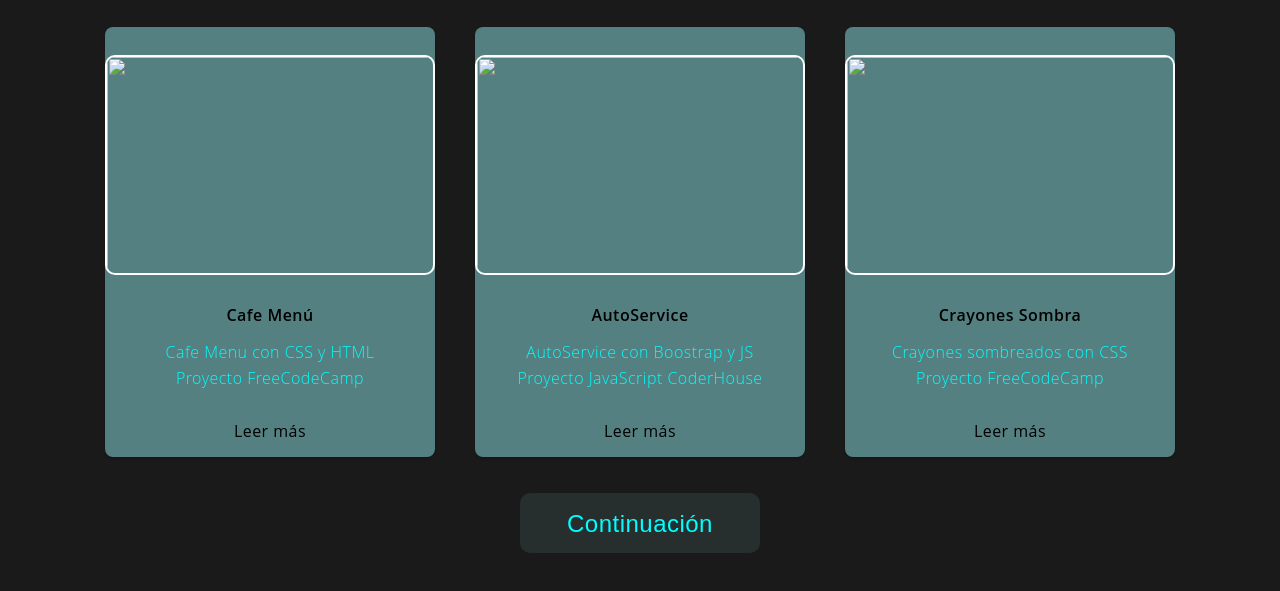
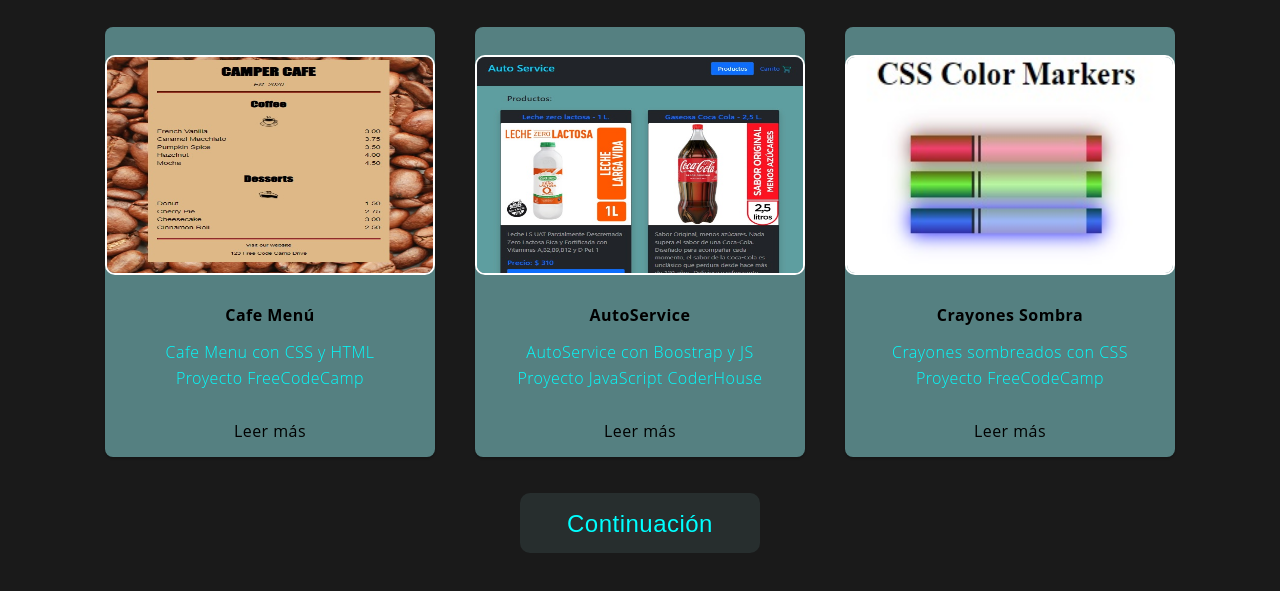
Before and after one commit to Tomas2439/PreEntrega3-Stutz, a website: page paginas/3portafolio.html in a window 1280 px wide. Shown: the part 83-674 px from the top of the page. Drawn offline with Linux system fonts and the light colour scheme.

Commit message:
portafolio terminado
Portafolio page, terminado.
Queda comunidad

```diff
--- a/paginas/3portafolio.html
+++ b/paginas/3portafolio.html
@@ -35,21 +35,21 @@
     <!--------------Presentacion de los futuros proyectos-------------->
     <div class="container">
         <div class="card">
-            <img src="img/img1.jpg">
+            <img src="../Imagenes/menu.jpg">
             <h4>Cafe Menú</h4>
             <p>Cafe Menu con CSS y HTML<br>Proyecto FreeCodeCamp</p>
             <a href="https://github.com/Tomas2439/CafeMenu-FreeCodeCamp">Leer más</a>
         </div>
 
         <div class="card">
-            <img src="img/img2.jpg">
+            <img src="../Imagenes/Autoservice.jpg">
             <h4>AutoService</h4>
             <p>AutoService con Boostrap y JS<br>Proyecto JavaScript CoderHouse</p>
             <a href="https://github.com/Tomas2439/CursoJS">Leer más</a>
         </div>
 
         <div class="card">
-            <img src="img/img3.jpg">
+            <img src="../Imagenes/crayones.jpg">
             <h4>Crayones Sombra</h4>
             <p>Crayones sombreados con CSS<br>Proyecto FreeCodeCamp</p>
             <a href="about:blank">Leer más</a>
--- a/scss/imports/_card.scss
+++ b/scss/imports/_card.scss
@@ -51,7 +51,7 @@ body{
 
 
 .container .card h4{
-    font-weight: 600;
+    font-weight: 700;
 }
 
 .container .card p{
@@ -63,6 +63,10 @@ body{
 
 .container .card a {
     font-weight: 500;
+    font-size: 1em;
     text-decoration: none;
     color: black;
+    &:hover{
+        color: violet;
+    }
 }
```
Also changed, not shown: Imagenes/Autoservice.jpg (added), Imagenes/crayones.jpg (added), Imagenes/menu.jpg (added), css/estilos.css, 1 other file.
